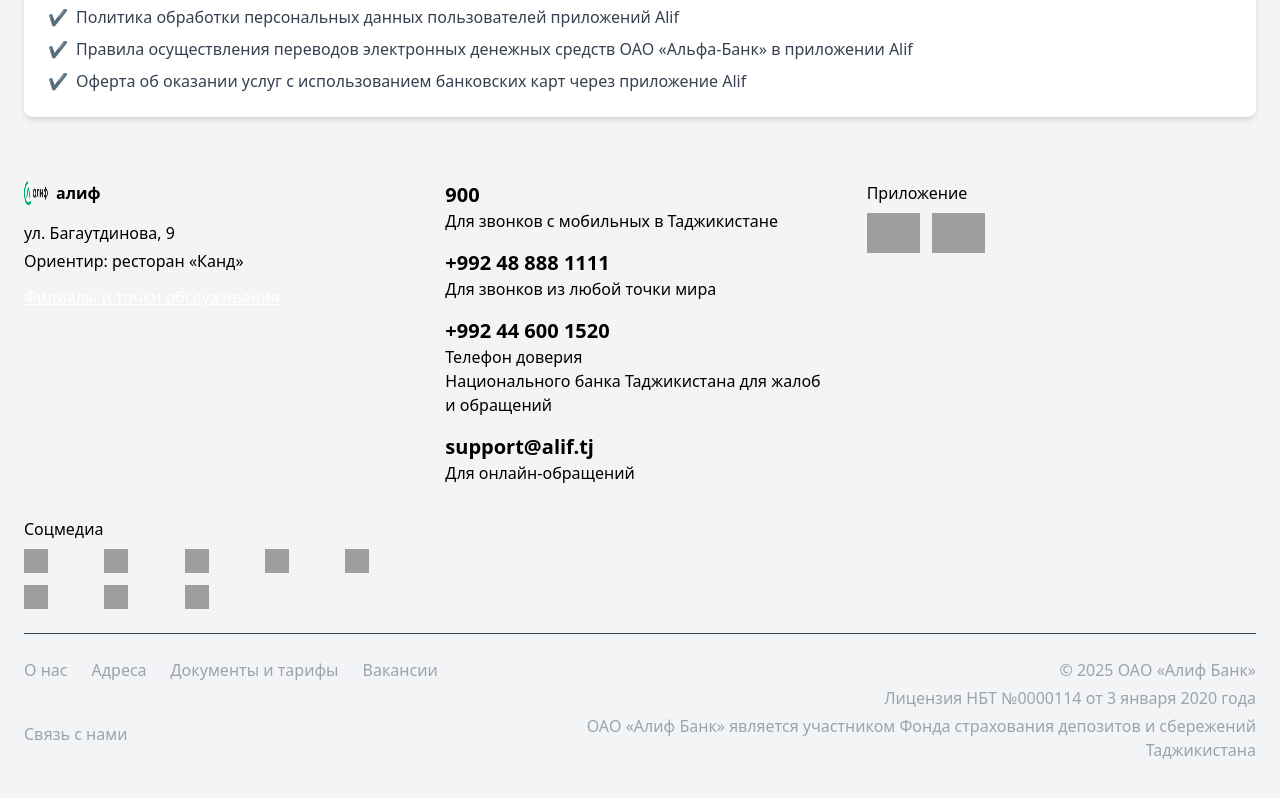
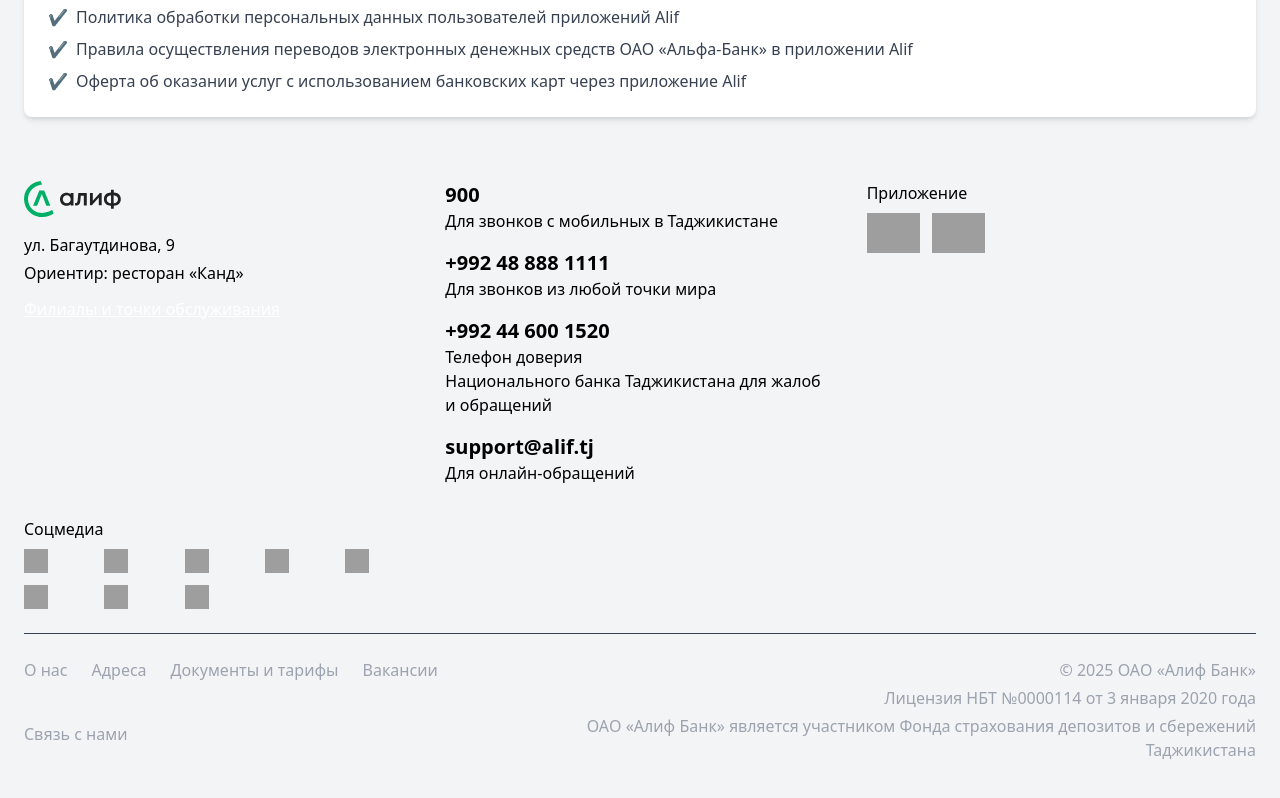
Before and after one commit to revolver-scp/groupwork6, a website: page src/index.html in a window 1280 px wide. Shown: the part 3106-3904 px from the top of the page. Drawn offline with Linux system fonts and the light colour scheme; grey boxes are pictures that could not be loaded.

Commit message:
indexhtml

```diff
--- a/src/index.html
+++ b/src/index.html
@@ -261,8 +261,7 @@
     <div class="grid grid-cols-1 md:grid-cols-3 gap-8">
       <div>
         <div class="flex items-center space-x-2">
-          <img src="./aliflogo.png" alt="Алиф" class="h-6 w-6">
-          <span class="font-semibold">алиф</span>
+          <img src="./aliflogo.png" alt="Алиф">
         </div>
         <div class="mt-4 space-y-1">
           <p>ул. Багаутдинова, 9</p>
```
